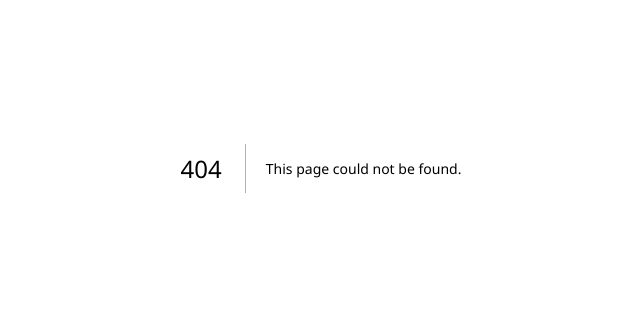
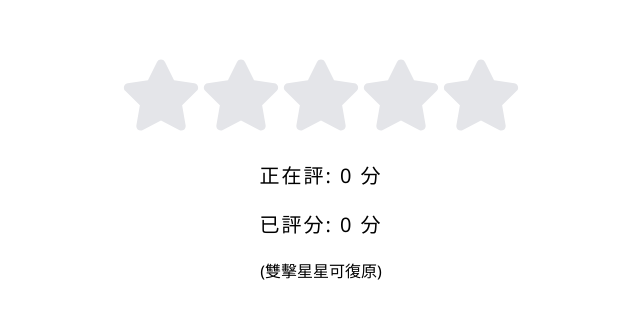
Before and after one commit to huachen8858/react-practise, a Next.js app: page /star-rating in a window 1280 px wide. Before the commit this address had no page. Shown: the part 232-550 px from the top of the page, without its empty margins (319-959 px from the left). Built offline with nearby package versions, Linux system fonts and the light colour scheme.

Commit message:
star-rating

```diff
--- a/package.json
+++ b/package.json
@@ -9,9 +9,10 @@
     "lint": "next lint"
   },
   "dependencies": {
+    "next": "14.1.0",
     "react": "^18",
     "react-dom": "^18",
-    "next": "14.1.0"
+    "react-icons": "^5.0.1"
   },
   "devDependencies": {
     "eslint": "^8",
--- a/pages/index.js
+++ b/pages/index.js
@@ -20,7 +20,7 @@ export default function ProjectsPage() {
           </li>
           <li>
             <span className="num">3</span>
-            <Link href="/">Star Rating</Link>
+            <Link href="/star-rating">Star Rating</Link>
           </li>
           <li>
             <span className="num">4</span>
--- /dev/null
+++ b/pages/star-rating/index.js
@@ -0,0 +1,118 @@
+import { useEffect, useState } from "react";
+import styles from "@/styles/star.module.css";
+import { FaStar } from "react-icons/fa";
+
+export default function StarRating() {
+  const [rating, setRating] = useState(0);
+  const [hover, setHover] = useState(0);
+  const [value] = useState(100);
+  const [iconValue, setIconValue] = useState(5);
+  const size = 80;
+
+  // 處理滑鼠滑動到的位置並判斷是半顆或是一顆
+  const handleMousemove = (e, i) => {
+    if (rating === 0) {
+      const svgDom = document.getElementsByClassName("star")[i];
+      const pathDom = svgDom.children[0];
+      const starLeft = svgDom.getBoundingClientRect().left;
+      const mouseX = e.pageX - starLeft;
+
+      // 計算相對位置
+      const halfStar = mouseX <= size / 2;
+      const hoverValue = i + (halfStar ? 0.5 : 1);
+
+      // 設定評分和星星狀態
+      setHover(hoverValue);
+      pathDom.style.fill = halfStar ? "url(#orange_red)" : "";
+    }
+  };
+
+  // 處理滑鼠點按
+  const handleClick = (e, i) => {
+    const svgDom = document.getElementsByClassName("star")[i];
+    const pathDom = svgDom.children[0];
+    const starLeft = svgDom.getBoundingClientRect().left;
+    const mouseX = e.pageX - starLeft;
+
+    // 計算相對位置
+    const halfStar = mouseX <= size / 2;
+    const ratingValue = i + (halfStar ? 0.5 : 1);
+
+    // 設定評分和星星狀態
+    setRating(ratingValue);
+    pathDom.style.fill = halfStar ? "url(#orange_red)" : "";
+  };
+
+  // 處理滑鼠雙擊
+  const handleDoubleClick = () => {
+    setRating(0);
+  };
+
+  useEffect(() => {
+    setHover(0);
+  }, [rating]);
+
+  return (
+    <>
+      <div className={styles['star-container']}>
+        <div id="start-wrap">
+          <svg className={styles["linear-gradient-template"]}>
+            <linearGradient id="orange_red" x1="0%" y1="0%" x2="100%" y2="0%">
+              <stop
+                offset="50%"
+                style={{ stopColor: "rgb(255, 193, 7)" }}
+              ></stop>
+              <stop
+                offset="50%"
+                style={{ stopColor: "rgb(228, 229, 233)" }}
+              ></stop>
+            </linearGradient>
+          </svg>
+          {[...Array(iconValue)].map((icon, i) => {
+            const value = i + 1;
+            return (
+              // eslint-disable-next-line jsx-a11y/label-has-associated-control
+              <label
+                key={icon}
+                style={{ cursor: "pointer" }}
+                onDoubleClick={handleDoubleClick}
+              >
+                <FaStar
+                  className="star"
+                  // color={value <= (hover || rating) ? '#ffc107' : '#e4e5e9'}
+                  color={
+                    rating === 0
+                      ? value <= hover
+                        ? "#ffc107"
+                        : "#e4e5e9"
+                      : value <= rating
+                      ? "#ffc107"
+                      : "#e4e5e9"
+                  }
+                  size={size}
+                  onMouseEnter={(e) => handleMousemove(e, i)}
+                  onMouseLeave={() => {
+                    if (rating === 0) {
+                      let svgDom = document.getElementsByClassName("star")[i];
+                      let pathDom = svgDom.children[0];
+                      pathDom.style.fill = "";
+                    }
+                  }}
+                  onMouseMove={(e) => {
+                    handleMousemove(e, i);
+                  }}
+                  onClick={(e) => {
+                    handleClick(e, i);
+                  }}
+                />
+              </label>
+            );
+          })}
+        </div>
+        <div className={styles['text']}>正在評: {hover ? hover : 0} 分</div>
+        <div className={styles['text']}>已評分: {rating} 分</div>
+        <div>(雙擊星星可復原)</div>
+      </div>
+    </>
+  );
+}
--- /dev/null
+++ b/styles/star.module.css
@@ -0,0 +1,18 @@
+.star-container{
+  width: 100vw;
+  height: 100vh;
+  display: flex;
+  flex-direction: column;
+  justify-content: center;
+  align-items: center;
+  gap: 20px;
+}
+
+.linear-gradient-template {
+  width: 0;
+  height: 0;
+}
+.text {
+  letter-spacing: 2px;
+  font-size: 20px;
+}
```
Also changed, not shown: 1 other file (tests, documents, lock files or other folders).
